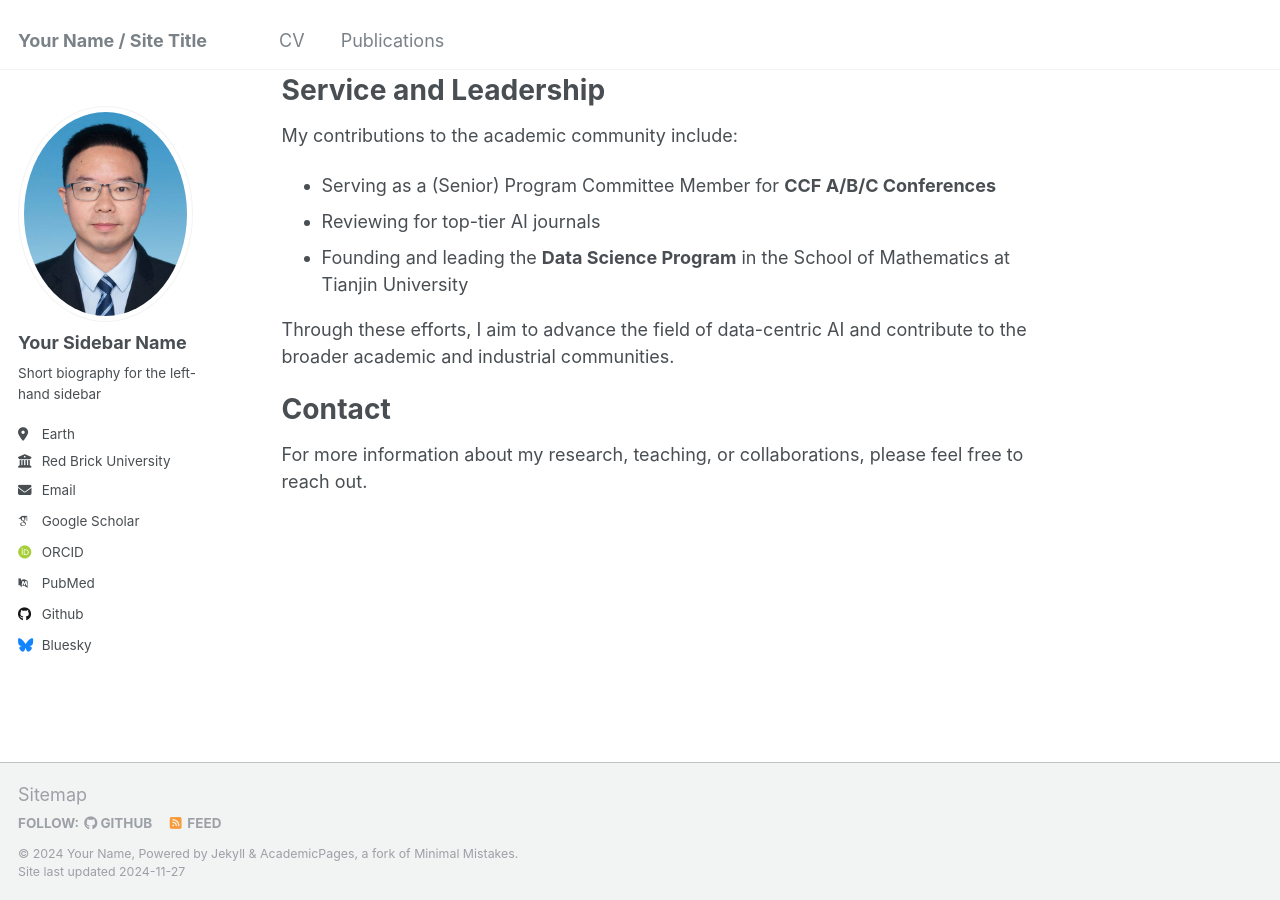
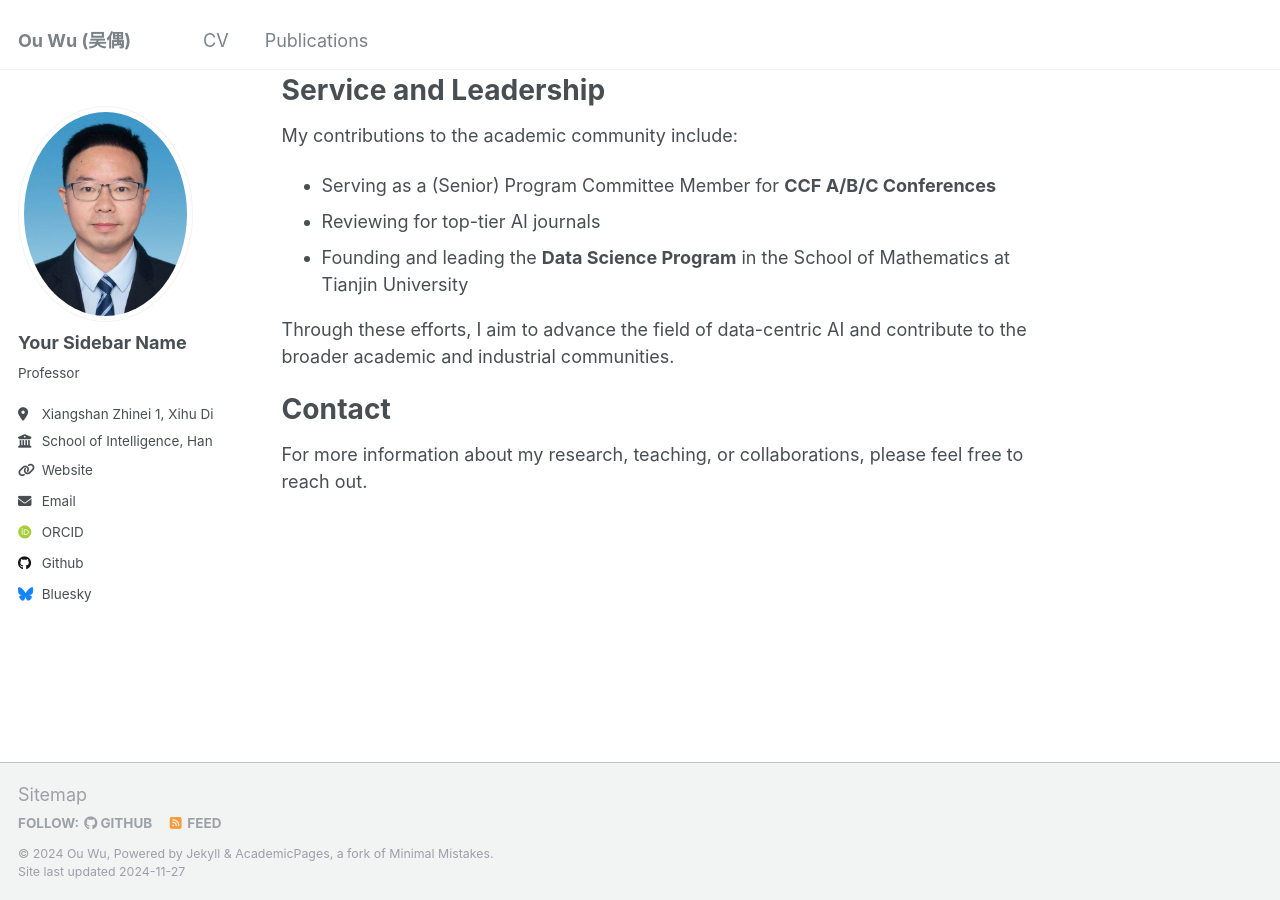
Before and after one commit to wuou-ai/wuou-ai.github.io, a Jekyll site: the page built from _pages/about.md, in a window 1280 px wide and 900 px high, scrolled down 1755 px. Built offline with Jekyll 4.4.1, drawn with Linux system fonts in a browser that asks for light colours; some web fonts are replaced.

Commit message:
Update _config.yml

```diff
--- a/_config.yml
+++ b/_config.yml
@@ -8,10 +8,10 @@
 
 # Basic Site Settings
 locale                   : "en-US"
-title                    : "Your Name / Site Title"
+title                    : "Ou Wu (吴偶)"
 title_separator          : "-"
-name                     : &name "Your Name"
-description              : &description "personal description"
+name                     : &name "Ou Wu"
+description              : &description "Researcher focusing on data-centric AI, deep learning optimization, data synthesis, and AI security"
 url                      : https://wuou-ai.github.io # the base hostname & protocol for your site e.g. "https://[your GitHub username].github.io"
 baseurl                  : "" # the subpath of your site, e.g. "/blog"
 repository               : "wuou-ai/wuou-ai.github.io"
@@ -24,19 +24,19 @@ author:
   avatar           : "profile_me.png"
   name             : "Your Sidebar Name"
   pronouns         : # example: "she/her"
-  bio              : "Short biography for the left-hand sidebar"
-  location         : "Earth"
-  employer         : "Red Brick University"
-  uri              : # URL
-  email            : "none@example.org"
+  bio              : "Professor"
+  location         : "Xiangshan Zhinei 1, Xihu District, Hangzhou, China"
+  employer         : "School of Intelligence, Hangzhou Institute for Advanced Study, UCAS"
+  uri              : "https://wuou-ai.github.io"
+  email            : "wuou@ucas.ac.cn"
 
   # Academic websites
   arxiv            : # URL - Update with the correct link to your profile
-  googlescholar    : "https://scholar.google.com/citations?user=PS_CX0AAAAAJ"
+  googlescholar    : # "https://scholar.google.com/citations?user=PS_CX0AAAAAJ"
   impactstory      : # URL
-  orcid            : "http://orcid.org/yourorcidurl"
+  orcid            : "https://orcid.org/0000-0002-6106-6914"
   semantic         : # URL
-  pubmed           : "https://www.ncbi.nlm.nih.gov/pubmed/?term=john+snow"
+  pubmed           : # "https://www.ncbi.nlm.nih.gov/pubmed/?term=john+snow"
   researchgate     : # URL
   scopus           : # URL
 
```
